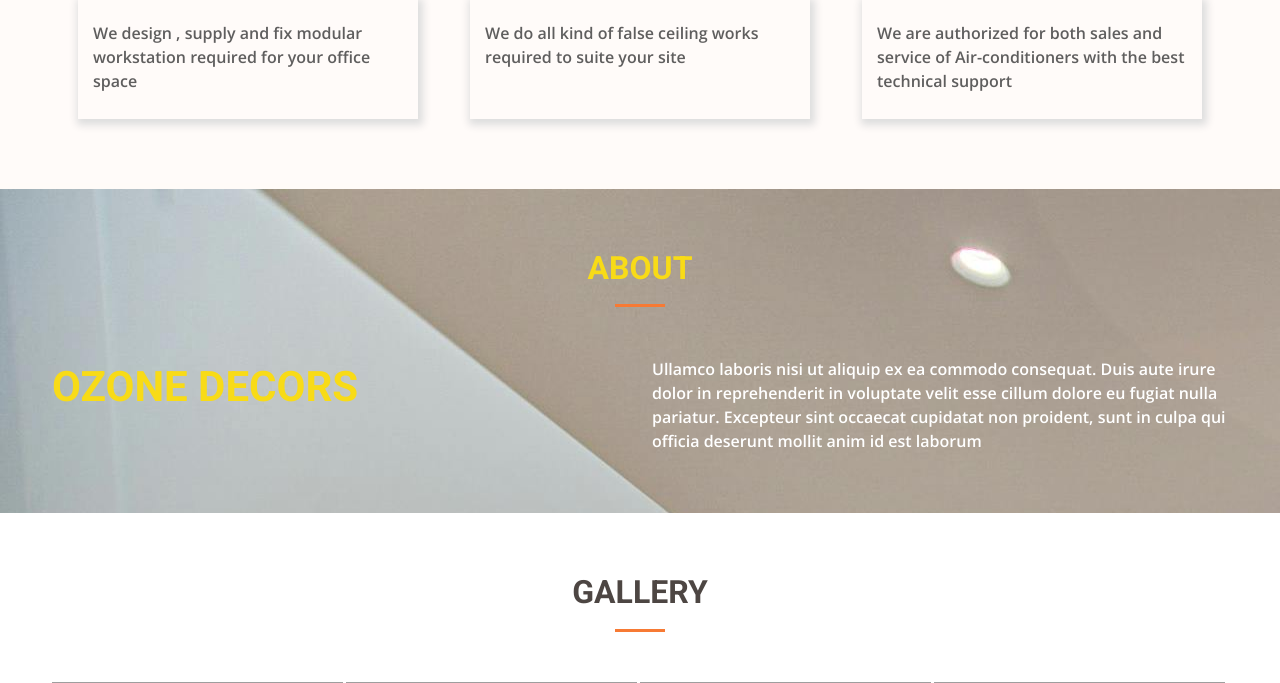
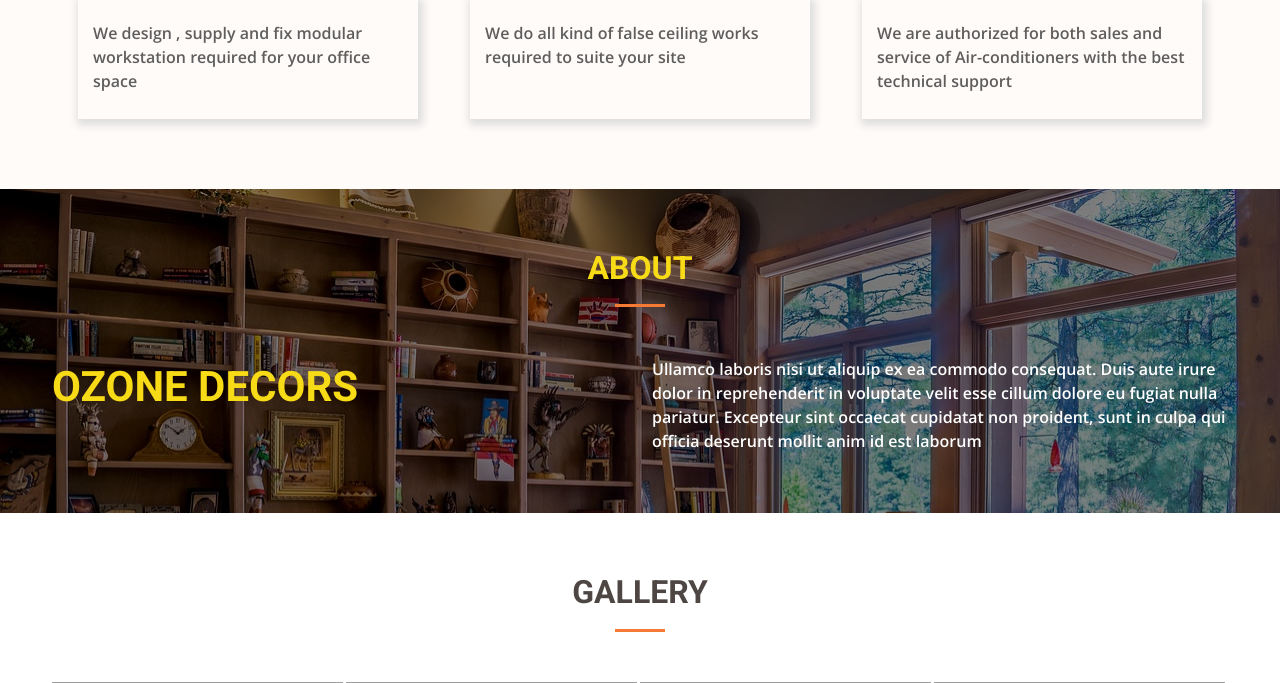
Before and after one commit to duraibyes/ozdecors, a PHP site: page / in a window 1280 px wide. Shown: the part 3374-4057 px from the top of the page. Run offline with PHP 8.4, Linux system fonts and the light colour scheme; grey boxes are pictures that could not be loaded.

Commit message:
final changes for design

```diff
--- a/assets/css/style.css
+++ b/assets/css/style.css
@@ -14,7 +14,6 @@
   --secondary-color: #f8db17;
   --glob-color: #211e20;
 }
-
 
 body {
   font-family: "Open Sans", sans-serif;
@@ -2255,10 +2254,9 @@ section {
 }
 
 img.testimonial-img {
-  width:100%;
+  width: 100%;
   height: 100%;
 }
-
 
 /*--------------------------------------------------------------
 # Gallery
@@ -2279,7 +2277,6 @@ img.testimonial-img {
   transform: scale(1.1);
 }
 
-
 .swiper-pagination.swiper-pagination-clickable.swiper-pagination-bullets.swiper-pagination-horizontal {
   /* margin-top: 65px; */
   bottom: -6px;
@@ -2299,14 +2296,19 @@ span.swiper-pagination-bullet.swiper-pagination-bullet-active {
 }
 
 .clients::before {
-  content: '';
+  content: "";
   position: absolute;
   top: 0;
   right: 0;
   bottom: 0;
   left: 0;
-  background-image: url(../img/banner/pexels-photo-1571460.jpeg);
-  background-color: rgba(0, 0, 0, 0.5); /* Adjust the color and opacity as needed */
+  background-image: url(../img/banner/banner9.jpg);
+  background-color: rgba(
+    0,
+    0,
+    0,
+    0.5
+  ); /* Adjust the color and opacity as needed */
   z-index: -1; /* Ensure the overlay is behind the content */
   /* filter: blur(2px); */
   filter: brightness(0.8);
@@ -2321,7 +2323,6 @@ span.swiper-pagination-bullet.swiper-pagination-bullet-active {
 }
 
 .kitchen-title {
-
   margin-bottom: 20px;
   padding-bottom: 20px;
   position: relative;
@@ -2359,7 +2360,22 @@ span.swiper-pagination-bullet.swiper-pagination-bullet-active {
 }
 
 .about-us {
-  background-image: url(../img/banner/banner1.jpg);
+  /* background-image: url(../img/banner/banner1.jpg); */
+  position: relative;
+}
+
+.about-us::before {
+  background-image: url(../img/banner/banner3.jpg);
+  content: "";
+  position: absolute;
+  top: 0;
+  right: 0;
+  bottom: 0;
+  left: 0;
+  background-color: rgba(0, 0, 0, 0.5);
+  z-index: -1;
+  /* filter: blur(2px); */
+  filter: brightness(0.5);
 }
 
 .about-us .section-title h2 {
--- a/index.html
+++ b/index.html
@@ -58,7 +58,7 @@
     <div id="heroCarousel" data-bs-interval="5000" class="carousel slide carousel-fade" data-bs-ride="carousel">
       <div class="carousel-inner" role="listbox">
         <!-- Slide 1 -->
-        <div class="carousel-item active" style="background-image: url(assets/img/banner/pexels-photo-1571460.jpeg);">
+        <div class="carousel-item active" style="background-image: url(assets/img/banner/banner5.jpeg);">
           <div class="carousel-container">
             <div class="carousel-content animate__animated animate__fadeInUp">
               <h2>Ozone <span>Decors</span></h2>
@@ -69,11 +69,11 @@
         </div>
 
         <!-- Slide 2 -->
-        <div class="carousel-item" style="background-image: url(assets/img/banner/pexels-photo-3316922.jpeg);">
+        <div class="carousel-item" style="background-image: url(assets/img/banner/banner7.jpg);">
         </div>
 
         <!-- Slide 3 -->
-        <div class="carousel-item" style="background-image: url(assets/img/banner/interior-2685521_1280.jpg);">
+        <div class="carousel-item" style="background-image: url(assets/img/banner/banner8.jpeg);">
         </div>
 
       </div>
```
Also changed, not shown: assets/css/addon.css (line endings or trailing spaces), assets/img/banner/banner3.jpg (renamed from assets/img/banner/interior-1961070_1280.jpg), assets/img/banner/banner4.jpg (renamed from assets/img/banner/living-room-581073_1280.jpg), assets/img/banner/banner5.jpeg (renamed from assets/img/banner/pexels-photo-1571460.jpeg), assets/img/banner/banner6.jpg (renamed from assets/img/banner/image.jpg), assets/img/banner/banner7.jpg (renamed from assets/img/banner/interior-2685521_1280.jpg), assets/img/banner/banner8.jpeg (renamed from assets/img/banner/pexels-photo-3316922.jpeg), assets/img/banner/banner9.jpg (renamed from assets/img/banner/pexels-photo-3773572.jpg).
